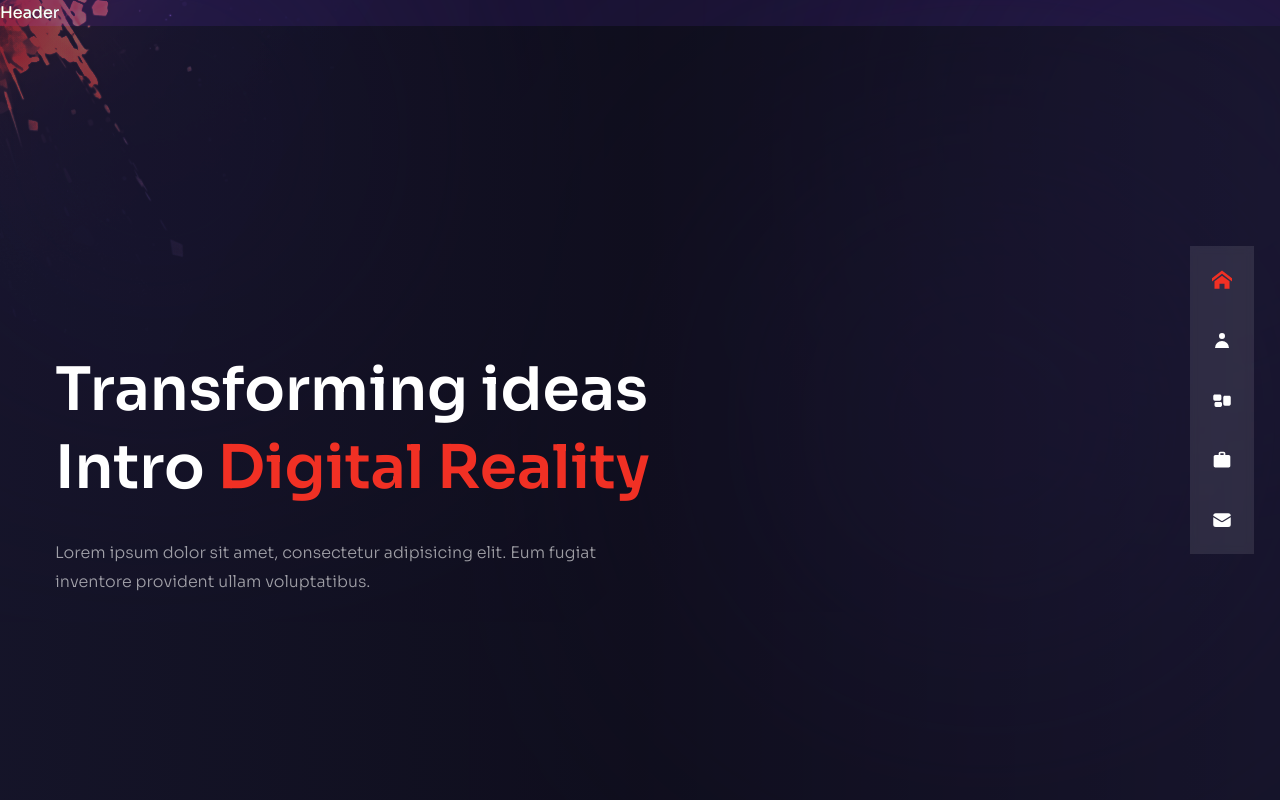
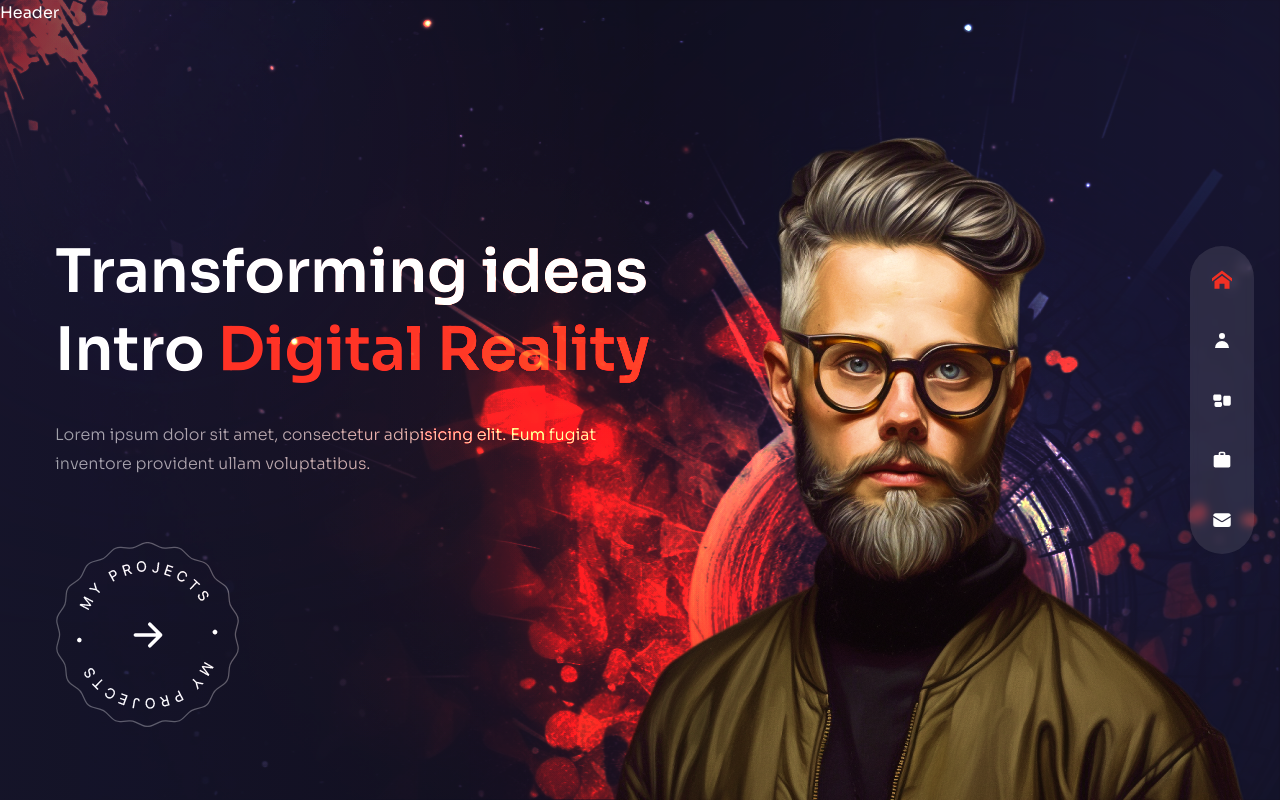
Before and after one commit to aderusmana/my-porto, a Next.js app: page / in a window 1280 px wide. Built offline with nearby package versions, Linux system fonts and the light colour scheme.

Commit message:
Add Image to Home

```diff
--- a/components/Avatar.js
+++ b/components/Avatar.js
@@ -1,4 +1,18 @@
+import Image from 'next/image';
+
+import avatar from './../public/avatar.png';
+
 const Avatar = () => {
-  return <div>Avatar</div>;
+  return (
+    <div className={'hidden xl:flex xl:max-w-none'}>
+      <Image
+        src={avatar}
+        width={737}
+        height={678}
+        alt={'avatar'}
+        className={'translate-z-0 w-full h-full'}
+      />
+    </div>
+  );
 };
 export default Avatar;
--- a/components/Header.js
+++ b/components/Header.js
@@ -2,7 +2,7 @@ import React from 'react';
 
 const Header = () => {
   return (
-    <div>
+    <div className={'absolute z-30 w-full'}>
       <h2>Header</h2>
     </div>
   );
--- a/components/Nav.js
+++ b/components/Nav.js
@@ -23,7 +23,7 @@ const Nav = () => {
   return (
     <nav className="flex flex-col items-center xl:justify-center gap-y-4 fixed h-max bottom-0 mt-auto xl:right-[2%] z-50 top-0  w-full xl:w-16 xl:max-w-md xl:h-screen">
       {/*inner*/}
-      <div className="flex w-full xl:flex-col items-center justify-between xl:justify-center gap-y-10 px-16 md:px-40 xl:px-0 h-[60px] xl:h-max py-6 bg-white/10 backdrop-blur-sm text-3xl xl:text-xl x;:rounded-full  ">
+      <div className="flex w-full xl:flex-col items-center justify-between xl:justify-center gap-y-10 px-16 md:px-40 xl:px-0 h-[60px] xl:h-max py-6 bg-white/10 backdrop-blur-sm text-3xl xl:text-xl xl:rounded-full  ">
         {navData.map((link, index) => {
           // eslint-disable-next-line react/jsx-key
           return (
--- a/components/ProjectBtn.js
+++ b/components/ProjectBtn.js
@@ -8,11 +8,12 @@ import Link from 'next/link';
 import { HiArrowRight } from 'react-icons/hi';
 const ProjectBtn = () => {
   return (
-    <div className="mx-auto p">
+    <div className="mx-auto xl:mx-0">
       <Link
         href={'/work'}
         className={
-          'relative w-[185px] h-[185px] flex justify-center items-center bg-circleStar bg-cover bg-center bg-no-repeat group'
+          'relative w-[185px] h-[185px] flex justify-center items-center bg-circleStar ' +
+          'bg-cover bg-center bg-no-repeat group'
         }
       >
         <Image
@@ -24,7 +25,8 @@ const ProjectBtn = () => {
         />
         <HiArrowRight
           className={
-            'absolute text-4xl group:hover:translate-x-2 transition-all duration-300'
+            'absolute text-4xl group-hover:translate-x-2 transition-all ' +
+            'duration-300'
           }
         />
       </Link>
--- a/pages/index.js
+++ b/pages/index.js
@@ -1,34 +1,98 @@
 import React from 'react';
 
 //components
-
+import ProjectBtn from '@/components/ProjectBtn';
 //framer motion
 import { motion } from 'framer-motion';
-import ProjectBtn from '@/components/ProjectBtn';
+import { fadeIn } from '@/variants';
+//avatar
+import Avatar from '@/components/Avatar';
+//particles
+import ParticlesContainer from '@/components/ParticlesContainer';
 const Home = () => {
   return (
     <div className="bg-primary/60 h-full">
       {/* text */}
-      <div className="w-full h-full bg-gradient-to-r from-primary/10 via-black/30">
-        <div className="text-center flex flex-col justify-center xl:pt-40 xl:text-left h-full container mx-auto">
+      <div className="w-full h-full bg-gradient-to-r from-primary/10 via-black/30 to-black/10">
+        <div
+          className="text-center flex flex-col justify-center xl:pt-40 xl:text-left
+        h-full container mx-auto"
+        >
           {/* title */}
-          <h1 className="h1">
+          <motion.h1
+            variants={fadeIn('down', 0.2)}
+            initial={'hidden'}
+            animate={'show'}
+            exit={'hidden'}
+            className="h1"
+          >
             Transforming ideas <br /> Intro{' '}
             <span className="text-accent">Digital Reality</span>
-          </h1>
-          {/* subtitile */}
-          <p className="max-w-sm xl:max-w-xl mx-auto xl:mx-0 mb-10 xl:mb-16">
+          </motion.h1>
+          {/* subtitle */}
+          <motion.p
+            variants={fadeIn('down', 0.3)}
+            initial={'hidden'}
+            animate={'show'}
+            exit={'hidden'}
+            className="max-w-sm xl:max-w-xl mx-auto xl:mx-0 mb-10 xl:mb-16"
+          >
             Lorem ipsum dolor sit amet, consectetur adipisicing elit. Eum fugiat
             inventore provident ullam voluptatibus.
-          </p>
+          </motion.p>
           {/* btn */}
-          <div className="flex justify-center xl:hidden relative">
+          <motion.div
+            variants={fadeIn('down', 0.4)}
+            initial={'hidden'}
+            animate={'show'}
+            exit={'hidden'}
+            className="flex justify-center xl:hidden relative"
+          >
             <ProjectBtn />
-          </div>
+          </motion.div>
+          <motion.div
+            className="hidden xl:flex "
+            variants={fadeIn('down', 0.4)}
+            initial={'hidden'}
+            animate={'show'}
+            exit={'hidden'}
+          >
+            <ProjectBtn />
+          </motion.div>
         </div>
       </div>
       {/* images */}
-      <div>image</div>
+      <motion.div className={'w-[1200px] h-full absolute right-0 bottom-0'}>
+        {/* bg img */}
+        <motion.div
+          variants={fadeIn('up', 0.4)}
+          initial={'hidden'}
+          animate={'show'}
+          exit={'hidden'}
+          className={
+            'bg-none xl:bg-explosion xl:bg-cover xl:bg-right xl:bg-no-repeat w-full h-full ' +
+            'absolute mix-blend-color-dodge translate-z-0'
+          }
+        ></motion.div>
+        {/* pasrticles */}
+        <div>
+          <ParticlesContainer />
+        </div>
+        {/* avatars */}
+        <motion.div
+          variants={fadeIn('up', 0.5)}
+          initial={'hidden'}
+          animate={'show'}
+          exit={'hidden'}
+          transition={{ current: 1, ease: 'easeInOut' }}
+          className={
+            'w-full h-full max-w-[737px] max-h-[678px] absolute -bottom-32 lg:bottom-0 ' +
+            'lg:right-[0%]'
+          }
+        >
+          <Avatar />
+        </motion.div>
+      </motion.div>
     </div>
   );
 };
--- /dev/null
+++ b/variants.js
@@ -0,0 +1,26 @@
+export const fadeIn = (direction, delay) => {
+  return {
+    hidden: {
+      y: direction === 'up' ? 80 : direction === 'down' ? -80 : 0,
+      opacity: 0,
+      x: direction === 'left' ? 80 : direction === 'right' ? -80 : 0,
+      transition: {
+        type: 'tween',
+        duration: 1.5,
+        delay: delay,
+        ease: [0.25, 0.6, 0.3, 0.8],
+      },
+    },
+    show: {
+      y: 0,
+      x: 0,
+      opacity: 1,
+      transition: {
+        type: 'tween',
+        duration: 1.4,
+        delay: delay,
+        ease: [0.25, 0.25, 0.25, 0.75],
+      },
+    },
+  };
+};
```
